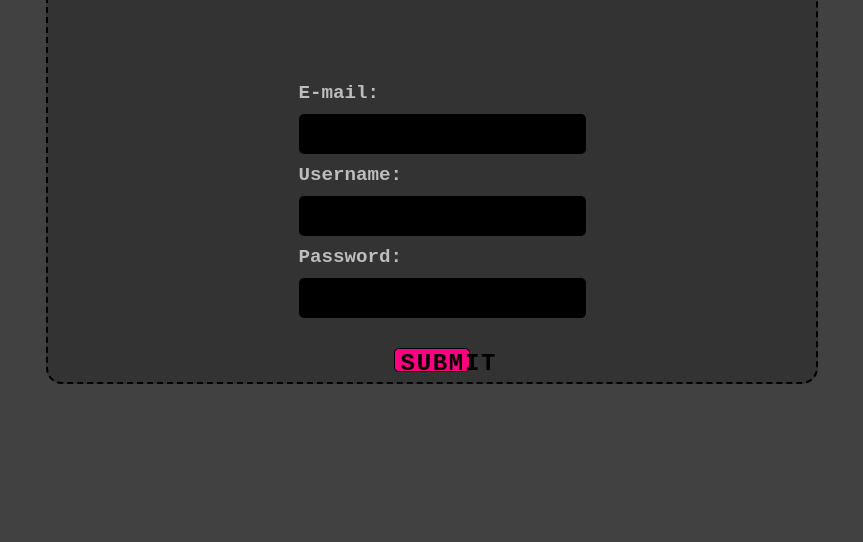
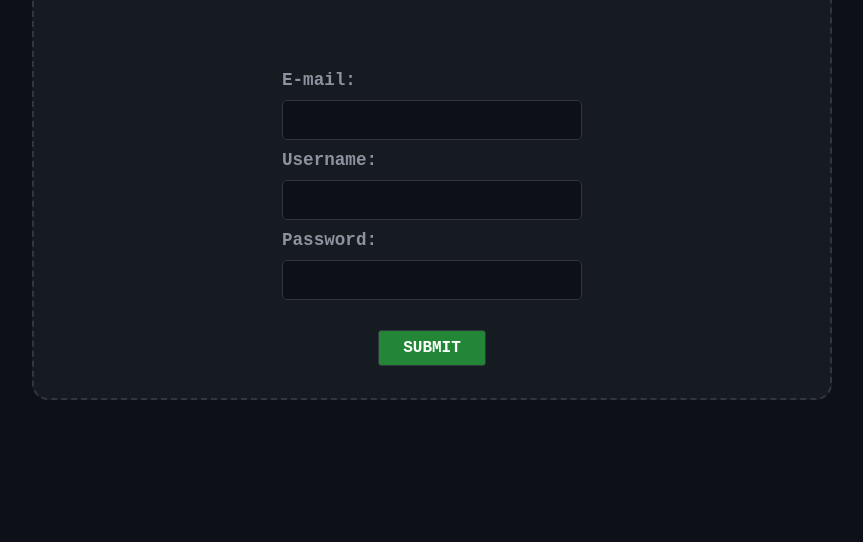
Before and after one commit to seeum-0/Form, a plain HTML site: page index.html in a window 1280 px wide. Shown: the part 258-800 px from the top of the page, without its empty margins (208-1071 px from the left). Drawn offline with Linux system fonts and the light colour scheme.

Commit message:
used ai to make the UI better.

```diff
--- a/index.css
+++ b/index.css
@@ -1,27 +1,32 @@
 body {
     margin: 0;
     padding: 0;
-    height: 100vh;
+    min-height: 100vh;
     display: flex;
     justify-content: center;
     align-items: center;
-    background-color: #414141;
+    background-color: #0d1117;
     font-family: 'Courier New', sans-serif;
+    box-sizing: border-box;
 }
 .container {
-    width: 60%;
-    height: 60%;
+    width: 100%;
+    max-width: 800px;
+    min-width: 0;
+    height: auto;
+    padding: 2em 1em;
     display: flex;
     justify-content: center;
-    background-color: rgb(51, 51, 51);
-    border: #000000 2px dashed;
+    background-color: #161b22;
+    border: #30363d 2px dashed;
     border-radius: 1em;
-
+    box-sizing: border-box;
+    overflow: hidden;
 }
 
 .form{
     width: 100%;
-    height: 100%;
+    max-width: 700px;
     display: flex;
     flex-direction: column;
     justify-content: center;
@@ -30,67 +35,103 @@ body {
 }
 
 .form h1 {
-    color: #ffffff;
-    font-size: 2.5em;
+    color: #c9d1d9;
+    font-size: 2.2em;
     margin-bottom: 2em;
     text-align: left;
     text-transform: uppercase;
     letter-spacing: 2px;
-    text-decoration: underline #bdbdbd;
+    text-decoration: underline #8b949e;
+    word-break: break-word;
 }
-
 .form input {
     width: 100%;
+    max-width: 600px;
+    min-width: 300px;
     height: 40px;
     margin: 10px 0;
     padding: 0 10px;
     border-radius: 5px;
-    border: none;
-    background-color: #000000;
-    color: #ffffff;
-    font-size: 1.2em;
+    border: 1px solid #30363d;
+    background-color: #0d1117;
+    color: #c9d1d9;
+    font-size: 1.1em;
+    box-sizing: border-box;
+    overflow-x: auto;
+    white-space: nowrap;
 }
-
 .form input:focus {
     outline: none;
-    border: 1px solid #dddddd;
+    border: 1.5px solid #238636;
 }
 
 .form label {
-    width: 80%;
+    width: 100%;
+    max-width: 600px;
     text-align: center;
-    color: #bdbdbd;
-    font-size: 1.2em;
+    color: #8b949e;
+    font-size: 1.1em;
+    word-break: break-word;
+    box-sizing: border-box;
+    min-width: 0;
 }
 
 .form .submit {
-    width: 10%;
-    height: 5%;
+    width: 100%;
+    min-width: 120px;
     margin-top: 1.3em;
     display: flex;
     justify-content: center;
 }
+
 .submit button{
-    width: 100%;
+    width: auto;
+    min-width: 100px;
+    padding: 0.5em 1.5em;
     font-family: 'Courier New', sans-serif;
-    font-size: 1.5em;
+    font-size: 1em;
     font-weight: bold;
-    letter-spacing: .07em;
-    color: black;
-    background-color: #ff0080;
+    color: #ffffff;
+    background-color: #238636;
     border-radius: .2em;
-    border: 1px solid #000000;
+    border: 1px solid #30363d;
+    white-space: nowrap;
+    box-sizing: border-box;
+    transition: background-color 0.2s, color 0.2s, transform 0.1s;
 }
 .submit button:hover,
 .submit button:focus {
-    background-color: #000000;
-    color: #ff0080;
+    background-color: #2ea043;
+    color: #ffffff;
     cursor: pointer;
     outline: none;
 }
 .form .submit button:active {
-    background-color: #ff0080;
-    color: #ffffff;
+    background-color: #238636;
+    color: #c9d1d9;
     transform: scale(0.97);
-    box-shadow: 0 2px 8px rgba(0,0,0,0.2) inset;
 }
+
+@media (max-width: 600px) {
+    .container {
+        padding: 1em 0.5em;
+        max-width: 100vw;
+        min-width: 0;
+        width: 100%;
+    }
+    .form h1 {
+        font-size: 1.5em;
+        margin-bottom: 1em;
+    }
+    .form input,
+    .form label {
+        max-width: 100%;
+        font-size: 1em;
+        min-width: 0;
+    }
+    .submit button {
+        min-width: 60px;
+        font-size: 0.95em;
+        padding: 0.5em 1em;
+    }
+}
--- a/index.html
+++ b/index.html
@@ -12,7 +12,7 @@
 
 <body>
     <div class="container">
-        <div class="form">
+        <form class="form" action="login" method="POST">
             <h1>Sign up</h1><br>
             <div class="input">
                 <label for="email">E-mail:</label><br>
@@ -29,7 +29,8 @@
             <div class="submit">
                 <button>SUBMIT</button>
             </div>
-        </div>
+        </form>
+    </div>
 </body>
 
 </html>
```
